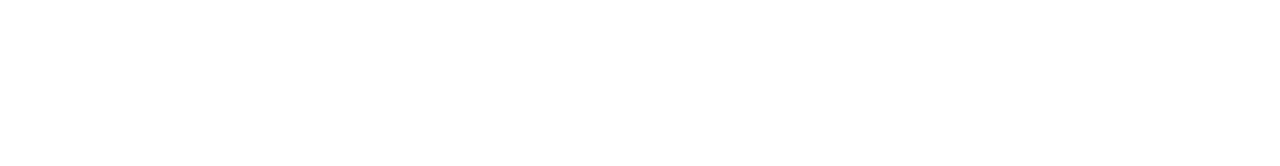
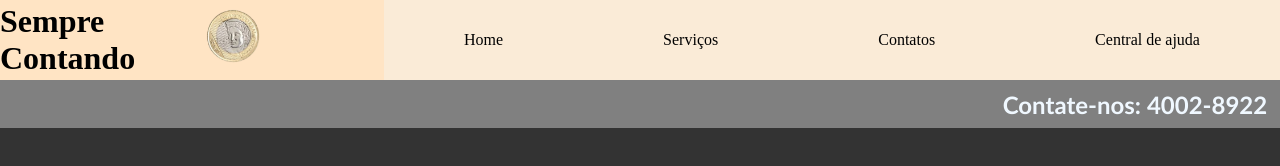
Before and after one commit to MathiasSantiago/TRABALHO_Mathias_LuisG, a plain HTML site: page pages/contato.html in a window 1280 px wide. Drawn offline with Linux system fonts and the light colour scheme.

Commit message:
alteração

```diff
--- a/pages/contato.css
+++ b/pages/contato.css
@@ -0,0 +1,83 @@
+* {
+    padding: 0;
+    margin: 0;
+    box-sizing: border-box;
+}
+
+body {
+    background-color: #333;
+}
+
+.contato {
+    background-color: #808080;
+    width: 100%;
+    height: 6vh;
+    display: flex;
+    justify-content: end;
+    align-items: center;
+}
+
+.contato h2 {
+    color: aliceblue;
+    margin-right: 1%;
+    font-family: 'Gill Sans', 'Gill Sans MT', Calibri, 'Trebuchet MS', sans-serif, Haettenschweiler, 'Arial Narrow Bold', sans-serif;
+}
+
+.banner {
+    height: 10vh;
+    width: 100%;
+    display: flex;
+}
+
+.banner h1 {
+    background-color: bisque;
+    width: 30%;
+    height: 100%;
+    display: flex;
+    justify-content: center;
+    align-items: center;
+}
+
+.banner ul {
+    background-color: antiquewhite;
+    width: 70%;
+    height: 100%;
+}
+
+.nev {
+    display: flex;
+    justify-content: space-around;
+    align-items: center;
+    list-style: none;
+}
+
+.nev li a {
+    color: black;
+}
+
+a {
+    text-decoration: none;
+}
+
+.nev li a:hover {
+    color: red;
+    text-decoration: underline;
+}
+
+/*-------ANIMAÇÃO--------*/
+
+.anima img {
+    width: 35%;
+    height: 35%;
+}
+
+@keyframes moeda {
+    0% {transform: rotateX(0deg)}
+    100% {transform: rotateX(360deg);}
+}
+
+.anima {
+    animation-name: moeda;
+    animation-duration: 1s;
+    animation-iteration-count: infinite;
+}
--- a/pages/contato.html
+++ b/pages/contato.html
@@ -0,0 +1,30 @@
+<!DOCTYPE html>
+<html lang="en">
+<head>
+    <meta charset="UTF-8">
+    <meta name="viewport" content="width=device-width, initial-scale=1.0">
+    <title>Document</title>
+    <link rel="stylesheet" href="contato.css">
+</head>
+<body>
+
+    <header class="banner">
+        <h1>Sempre Contando
+            <div class="anima">
+                <img src="../img/download-removebg-preview.png" alt="">
+            </div>
+        </h1>
+        <ul class="nev">
+            <li><a href="../index.html">Home</a></li>
+            <li><a href="sevicos.html">Serviços</a></li>
+            <li><a href="contato.html">Contatos</a></li>
+            <li><a href="#">Central de ajuda</a></li>
+        </ul>
+    </header>
+
+    <footer class="contato">
+        <h2>Contate-nos: 4002-8922</h2>
+    </footer>
+
+</body>
+</html>
```
Also changed, not shown: index.html (+5 -8 lines), pages/sevicos.html (+4 -5 lines).
